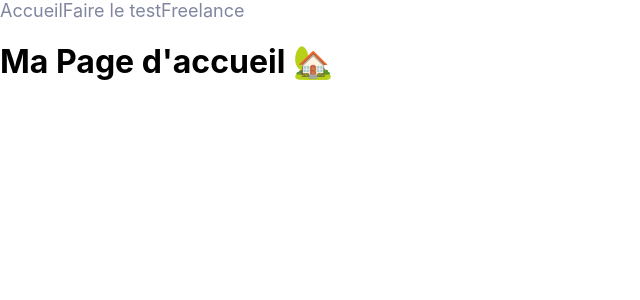
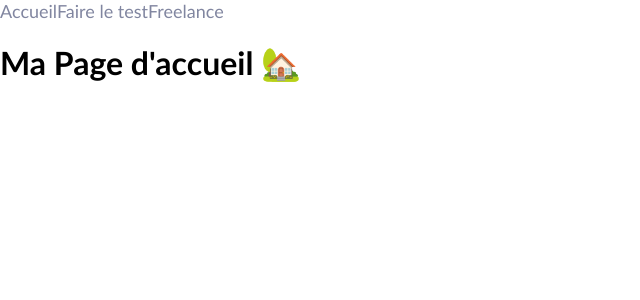
Before and after one commit to Muki-Dev/shiny-agence, a React (Create React App) app: page / in a window 1280 px wide. Shown: the top 300 px of the page, without its empty margins (0-640 px from the left). Built offline with nearby package versions, Linux system fonts and the light colour scheme.

Commit message:
style global

```diff
--- a/src/index.jsx
+++ b/src/index.jsx
@@ -9,14 +9,19 @@ import Freelance from './pages/Freelance';
 import Results from './pages/Results';
 import './index.css';
 import reportWebVitals from './reportWebVitals';
+import { createGlobalStyle } from 'styled-components';
 
-
-
+const GlobalStyle = createGlobalStyle`
+  div {
+        font-family: 'Trebuchet MS', Helvetica, sans-serif;
+    }
+`
 
 const root = ReactDOM.createRoot(document.getElementById('root'));
 root.render(
   <React.StrictMode>
     <Router>
+      <GlobalStyle />
       <Header />
       <Routes>
         <Route path="/" element={<Home />}/>
```
